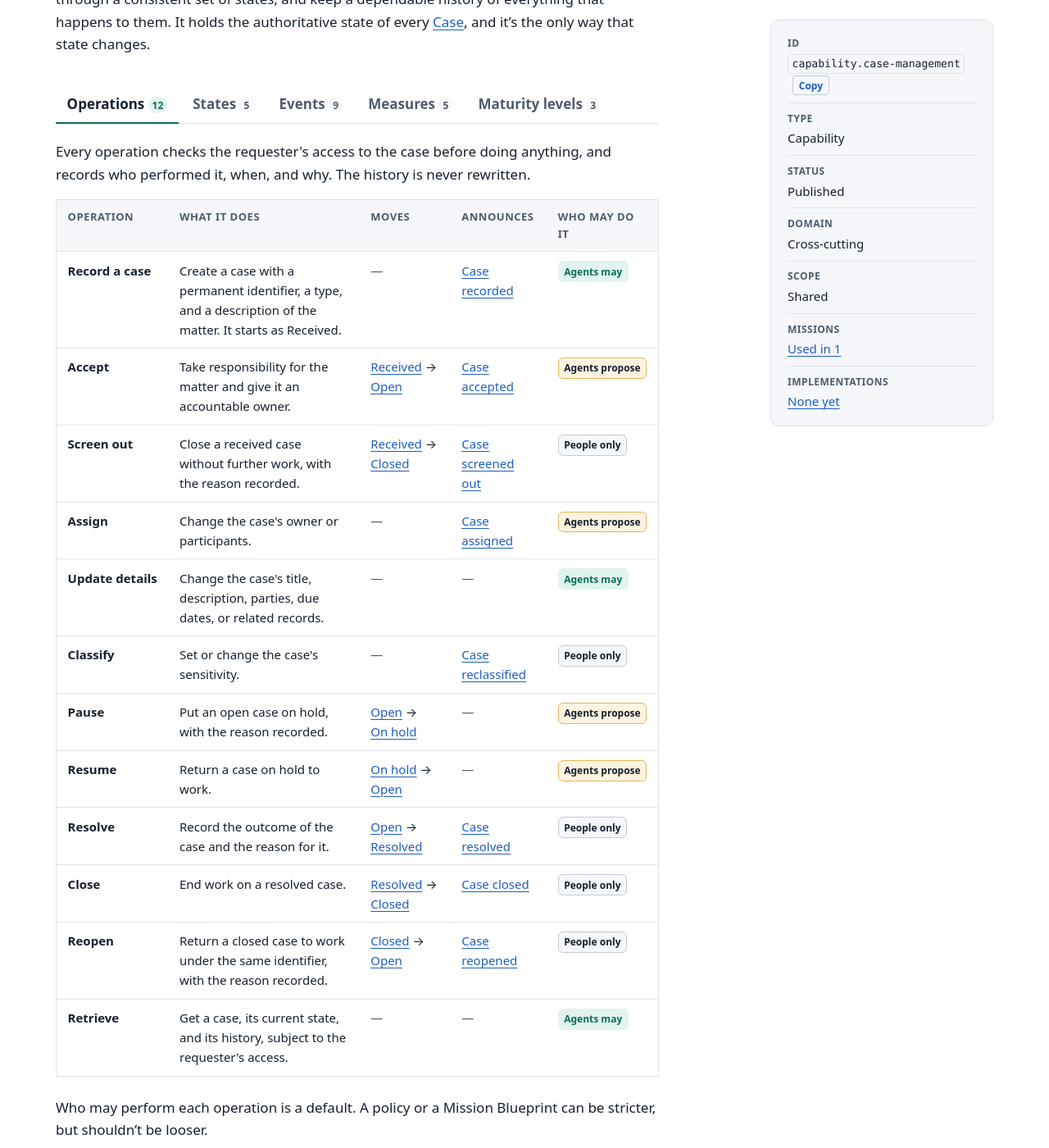
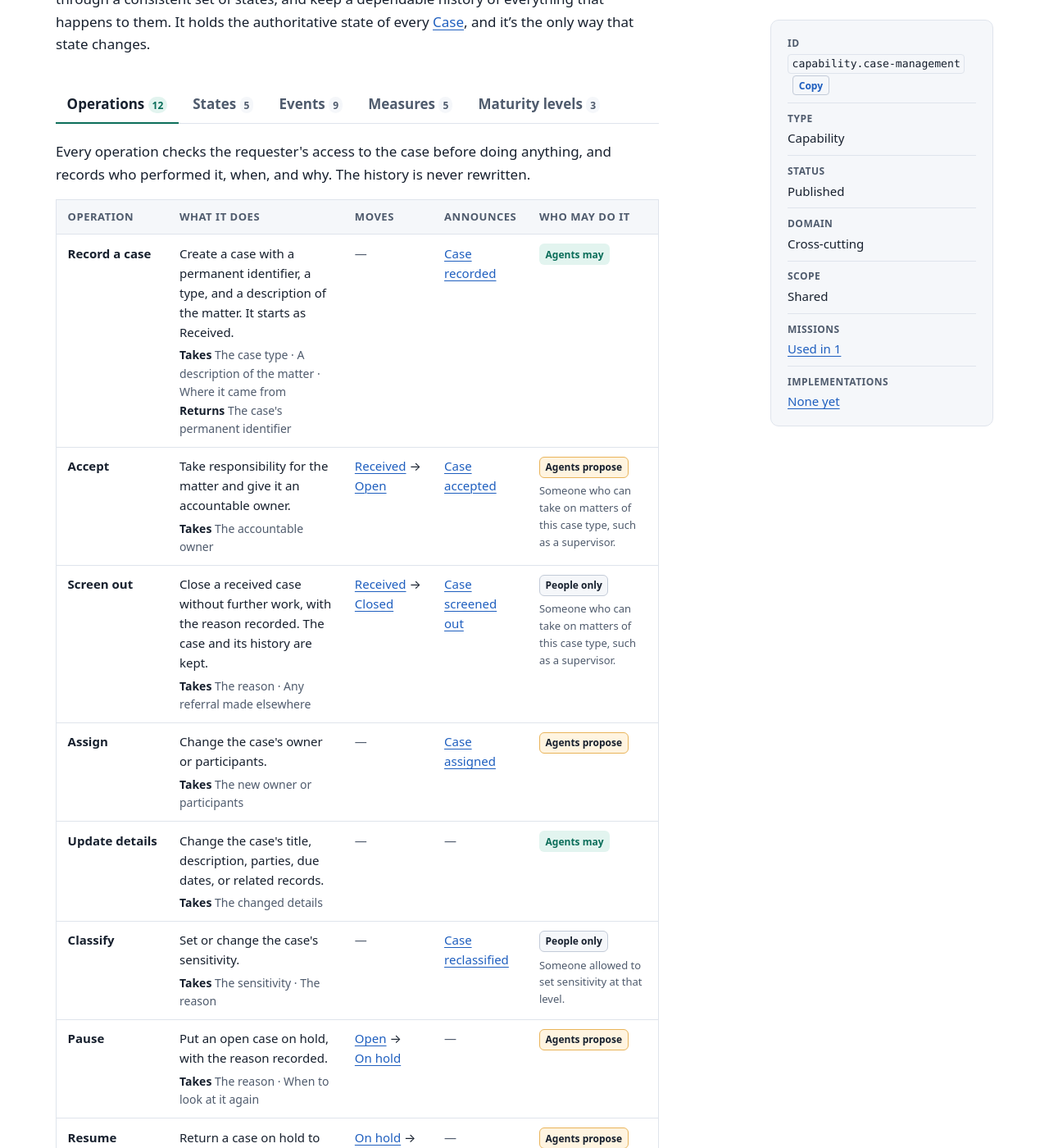
Before and after one commit to enterprise-blueprints/enterprise-blueprints.github.io, a Jekyll site: the page built from _blocks/capability.case-management.md, in a window 1280 px wide and 1400 px high, scrolled down 447 px. Shown: the whole window at 82% size. Built offline with Jekyll 4.4.1, drawn with Linux system fonts in a browser that asks for light colours; some of the changed text lies outside the part shown.

Commit message:
Give capability operations a light contract
- Operations can now say what they take and return, as plain phrases, and
  who may perform them when that's narrower than the usual access check.
  There are no data types: the contract stays technology-neutral.
- The rest of the contract comes from fields already there: starting
  states from transitions, events from raised_by, and every_operation.
- Case Management and Document Management fill in their contracts. Screen
  out now says the case and its history are kept.
- The README explains where each part of the contract comes from.

Co-Authored-By: Claude Opus 5.5 <noreply@anthropic.com>

```diff
--- a/_blocks/capability.case-management.md
+++ b/_blocks/capability.case-management.md
@@ -21,30 +21,41 @@ operations:
     title: Record a case
     description: Create a case with a permanent identifier, a type, and a description of the matter. It starts as Received.
     automation: allowed
+    takes: [The case type, A description of the matter, Where it came from]
+    returns: [The case's permanent identifier]
   - id: accept
     title: Accept
     description: Take responsibility for the matter and give it an accountable owner.
     automation: with-review
+    takes: [The accountable owner]
+    authority: Someone who can take on matters of this case type, such as a supervisor.
   - id: screen-out
     title: Screen out
-    description: Close a received case without further work, with the reason recorded.
+    description: Close a received case without further work, with the reason recorded. The case and its history are kept.
     automation: people-only
+    takes: [The reason, Any referral made elsewhere]
+    authority: Someone who can take on matters of this case type, such as a supervisor.
   - id: assign
     title: Assign
     description: Change the case's owner or participants.
     automation: with-review
+    takes: [The new owner or participants]
   - id: update
     title: Update details
     description: Change the case's title, description, parties, due dates, or related records.
     automation: allowed
+    takes: [The changed details]
   - id: classify
     title: Classify
     description: Set or change the case's sensitivity.
     automation: people-only
+    takes: [The sensitivity, The reason]
+    authority: Someone allowed to set sensitivity at that level.
   - id: pause
     title: Pause
     description: Put an open case on hold, with the reason recorded.
     automation: with-review
+    takes: [The reason, When to look at it again]
   - id: resume
     title: Resume
     description: Return a case on hold to work.
@@ -53,18 +64,24 @@ operations:
     title: Resolve
     description: Record the outcome of the case and the reason for it.
     automation: people-only
+    takes: [The outcome, The reasoning behind it]
+    authority: The case's accountable owner, or a decision-maker the owner names.
   - id: close
     title: Close
     description: End work on a resolved case.
     automation: people-only
+    takes: [Any follow-up actions, The retention category]
   - id: reopen
     title: Reopen
     description: Return a closed case to work under the same identifier, with the reason recorded.
     automation: people-only
+    takes: [The reason]
   - id: retrieve
     title: Retrieve
     description: Get a case, its current state, and its history, subject to the requester's access.
     automation: allowed
+    takes: [The case identifier]
+    returns: [The case, Its current state, Its history]
 
 states:
   - id: received
--- a/_includes/block-operations.html
+++ b/_includes/block-operations.html
@@ -3,8 +3,11 @@
     {% include block-operations.html %}
   Reads from the block's front matter:
     every_operation  sentences that are true of every operation (optional)
-    operations       {id, title, description, automation}. `automation` is a
-                     key from `automation_levels` in _data/block_types.yml.
+    operations       {id, title, description, automation, takes, returns,
+                     authority}. `automation` is a key from `automation_levels`
+                     in _data/block_types.yml. `takes` and `returns` are short
+                     lists of plain phrases; `authority` says who may perform
+                     the operation, when that's narrower than the usual check.
   Each operation also shows the state moves it makes (from `transitions`)
   and the events it raises (from `events`).
 {%- endcomment -%}
@@ -42,10 +45,10 @@
 {%- assign op_events = page.events | where: "raised_by", op.id %}
 <tr id="op-{{ op.id }}">
 <th scope="row">{{ op.title }}</th>
-<td data-label="What it does">{{ op.description }}</td>
+<td data-label="What it does">{{ op.description }}{% if op.takes.size > 0 or op.returns.size > 0 %}<span class="op-contract">{% if op.takes.size > 0 %}<span><strong>Takes</strong> {{ op.takes | join: " · " }}</span>{% endif %}{% if op.returns.size > 0 %}<span><strong>Returns</strong> {{ op.returns | join: " · " }}</span>{% endif %}</span>{% endif %}</td>
 <td data-label="Moves">{% for move in op_moves %}{% assign from_state = page.states | where: "id", move.from | first %}{% assign to_state = page.states | where: "id", move.to | first %}<span class="data-table__line"><span class="data-table__state"><a href="#state-{{ move.from }}">{{ from_state.name }}</a>&nbsp;→</span> <a class="data-table__state" href="#state-{{ move.to }}">{{ to_state.name }}</a></span>{% endfor %}</td>
 <td data-label="Announces">{% for event in op_events %}<span class="data-table__line"><a href="#event-{{ event.id }}">{{ event.name }}</a></span>{% endfor %}</td>
-<td data-label="Who may do it">{% if op_level %}<span class="automation automation--{{ op.automation }}" title="{{ op_level.description | escape }}">{{ op_level.label }}</span>{% endif %}</td>
+<td data-label="Who may do it">{% if op_level %}<span class="automation automation--{{ op.automation }}" title="{{ op_level.description | escape }}">{{ op_level.label }}</span>{% endif %}{% if op.authority %}<span class="op-authority">{{ op.authority }}</span>{% endif %}</td>
 </tr>
 {%- endfor %}
 </tbody>
--- a/assets/css/site.css
+++ b/assets/css/site.css
@@ -743,6 +743,11 @@ a.block-ref:hover .block-ref__title { text-decoration-color: currentColor; }
 .automation--allowed { color: var(--t-capability); background: var(--t-capability-bg); border-color: transparent; }
 .automation--with-review { color: var(--text); background: var(--warning-bg); border-color: var(--warning-border); }
 .automation--people-only { color: var(--text); background: var(--surface-muted); }
+/* An operation's light contract: what it takes and returns, and who may do it. */
+.op-contract { display: block; margin-top: .35rem; font-size: .875rem; color: var(--text-muted); }
+.op-contract > span { display: block; }
+.op-contract strong { color: var(--text); font-weight: 650; }
+.op-authority { display: block; margin-top: .35rem; font-size: .8125rem; color: var(--text-muted); min-width: 8rem; }
 
 /* Maturity levels, lowest first. The dots show how far up the scale a level is. */
 .maturity-meter { display: inline-flex; gap: .25rem; align-self: center; }
--- a/scripts/new_block.py
+++ b/scripts/new_block.py
@@ -60,7 +60,10 @@ FIELD_EXAMPLES = {
     "outcome": "outcome: What the process has produced when it ends.",
     "operations": (
         "operations:\n  - id: create\n    title: Create\n    description: What the operation does.\n"
-        "    automation: with-review   # allowed | with-review | people-only"
+        "    automation: with-review   # allowed | with-review | people-only\n"
+        "    takes: [What it needs]          # optional\n"
+        "    returns: [What it gives back]   # optional\n"
+        "    authority: Who may do it, if narrower than the usual access check.   # optional"
     ),
     "states": "states:\n  - id: open\n    name: Open\n    description: What this state means.",
     "transitions": "transitions:\n  - { from: open, to: closed, via: close }",
```
Also changed, not shown: _blocks/capability.document-management.md (+17 -0 lines), scripts/test_validate_content.py (+11 -0 lines), scripts/validate_content.py (+15 -1 lines), templates/block.md (+3 -0 lines), README.md.
